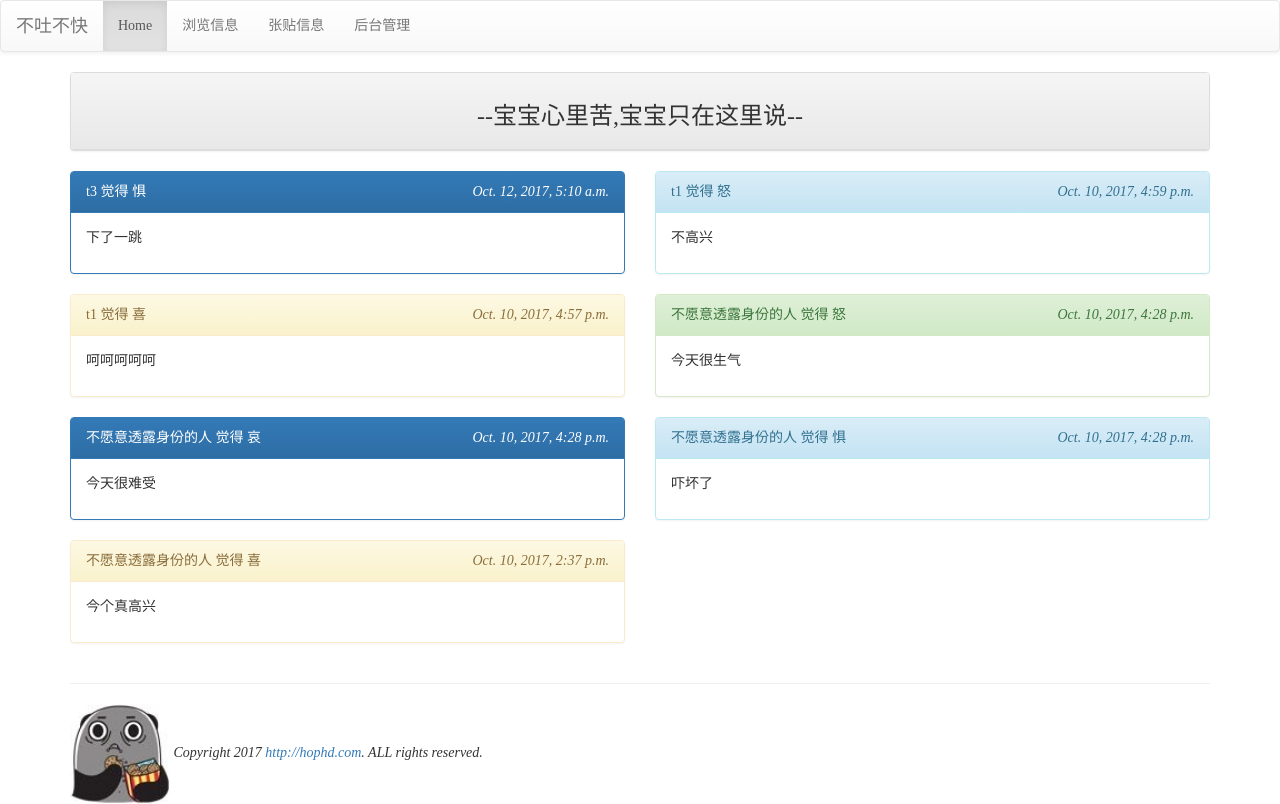
After one commit to ciyuvacc/formtest, a Django app: page /list/ in a window 1280 px wide. The commit adds this page. Run offline with Django 3.2, Linux system fonts and the light colour scheme; data comes from the database, SQL or seed files in the repository; both versions use the stored data as it was after the commit; some libraries are stand-ins or nearby versions.

Commit message:
20171012

```diff
--- a/formtest/urls.py
+++ b/formtest/urls.py
@@ -7,4 +7,6 @@ urlpatterns = [
     url(r'^$',views.index),
     url(r'^index/$',views.index),
     url(r'^(\d+)/(\w+)/$',views.index),
+    url(r'^list/$',views.listing),
+    url(r'^post/$',views.posting),
 ]
--- a/mysite/views.py
+++ b/mysite/views.py
@@ -1,5 +1,6 @@
 #coding:utf8
 from django.template.loader import get_template
+from django.template import RequestContext
 from django.http import HttpResponse
 from mysite import models
 
@@ -61,3 +62,29 @@ def index(request,pid=None,del_pass=None):
     html = template.render(locals())
 
     return HttpResponse(html)
+
+
+def listing(request):
+    template = get_template('listing.html')
+    posts = models.Post.objects.filter(enabled=True).order_by('-pub_time')[:150]
+    moods = models.Mood.objects.all()
+
+    html = template.render(locals())
+
+    return HttpResponse(html)
+
+
+
+def posting(request):
+    template = get_template('posting.html')
+    moods = models.Mood.objects.all()
+    message = '如果要张贴信息,那么没一个字段都要填...'
+
+
+
+    request_context = RequestContext(request)
+    request_context.push(locals())
+
+    html = template.render(request_context)
+
+    return HttpResponse(html)
--- a/templates/header.html
+++ b/templates/header.html
@@ -7,6 +7,8 @@
         </div>
         <ul class='nav navbar-nav'>
             <li class='active'><a href='/'>Home</a></li>
+            <li ><a href='/list'>浏览信息</a></li>
+            <li ><a href='/post'>张贴信息</a></li>
             <li><a href='/admin'>后台管理</a></li>
         </ul>
     </div>
--- /dev/null
+++ b/templates/listing.html
@@ -0,0 +1,35 @@
+{% extends "base.html" %}
+{% block title %} 我有话说{% endblock %}
+{% block content %}
+<div class='container'>
+<div class='row'>
+     <div class='col-md-12'>
+        <div class='panel panel-default'>
+            <div class='panel-heading' align=center>
+            <h3>--宝宝心里苦,宝宝只在这里说--</h3>
+            </div>
+        </div>
+
+{% for p in posts %}
+    {% cycle  "<div class='row'>  <div class='col-md-6'>"  "<div class='col-md-6'>"  %}
+       <div class='panel  {%cycle "panel-primary" "panel-info" "panel-warning"  "panel-success" %}'>
+            <div class='panel-heading'>
+              <table width='100%'>
+                    <tr>
+                            <td>
+               {{ p.nickname }} 觉得 {{ p.mood }}</div>
+                            </td>
+                            <td align=right>
+                                 <i><smll>{{ p.pub_time }}</small></i>
+                            </td>
+                    </tr>
+              </table>
+         </div>
+            <div class='panel-body'>{{ p.message | linebreaks }}</div>
+         </div>
+      </div>
+    {% cycle "" "</div>"%}
+{% endfor %}
+</div>
+
+{% endblock %}
```
Also changed, not shown: templates/posting.html (added, +39 -0 lines), db.sqlite3, 10 other files.
